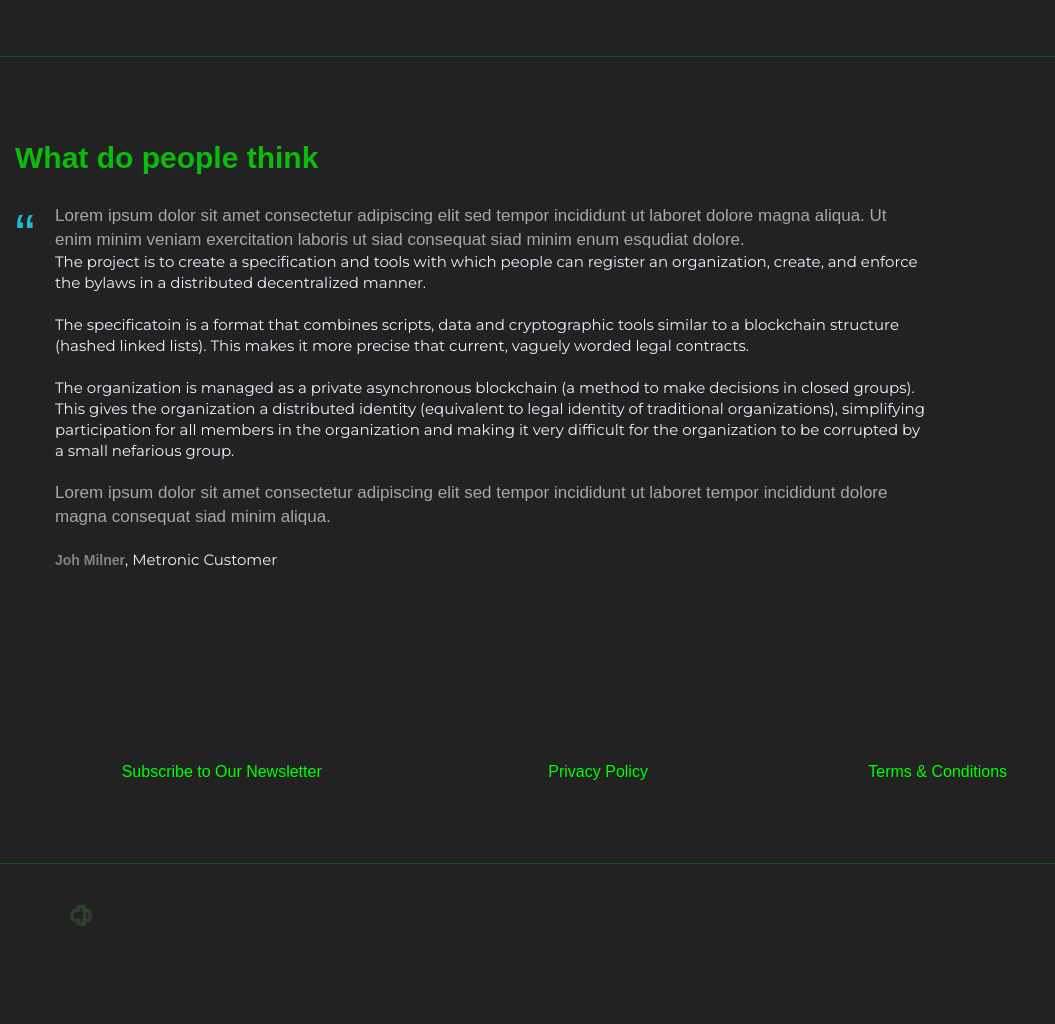
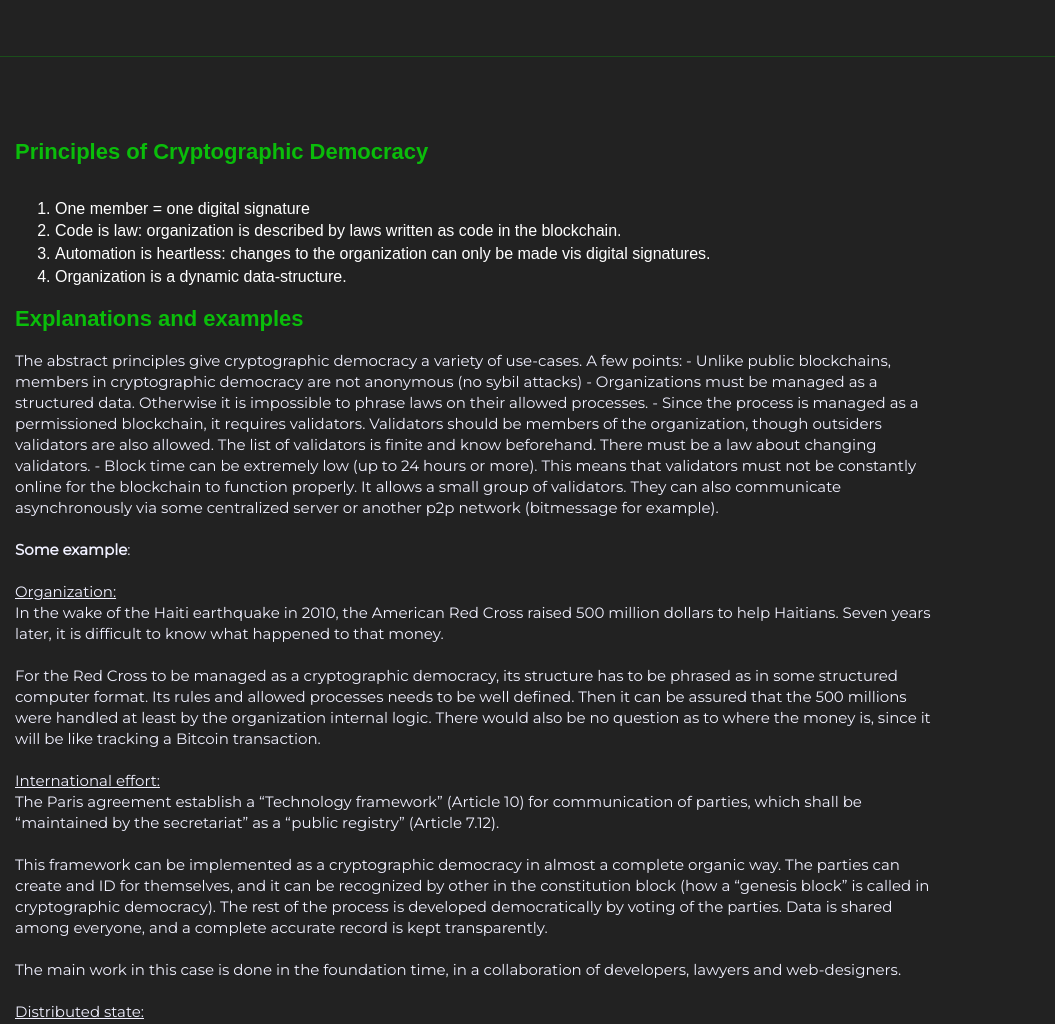
Before and after one commit to craigsailor/CD-Website, a plain HTML site: page index.html in a window 1280 px wide. Shown: the part 1360-2384 px from the top of the page, without its empty margins (0-1055 px from the left). Before the commit the page ends 2326 px from the top, so only its background shows below. Drawn offline with nearby package versions, Linux system fonts and the light colour scheme; a script that the page names is missing; a web font is replaced by a local one.

Commit message:
all text added

```diff
--- a/index.html
+++ b/index.html
@@ -1,32 +1,34 @@
 <!DOCTYPE html>
 <html lang="en" class="no-js">
 <!-- BEGIN HEAD -->
+
 <head>
-        <meta charset="utf-8"/>
+	<meta charset="utf-8" />
 	<title>Cryptographic Democracy</title>
 	<meta http-equiv="X-UA-Compatible" content="IE=edge">
-        <meta content="width=device-width, initial-scale=1" name="viewport"/>
-        <meta content="" name="description"/>
-        <meta content="" name="author"/>
+	<meta content="width=device-width, initial-scale=1" name="viewport" />
+	<meta content="" name="description" />
+	<meta content="" name="author" />
 
 	<!-- GLOBAL MANDATORY STYLES -->
 	<link href="https://fonts.googleapis.com/css?family=Encode+Sans+Expanded|Montserrat" rel="stylesheet">
-        <link href="vendor/simple-line-icons/simple-line-icons.min.css" rel="stylesheet" type="text/css"/>
-        <link href="vendor/bootstrap/css/bootstrap.min.css" rel="stylesheet" type="text/css"/>
+	<link href="vendor/simple-line-icons/simple-line-icons.min.css" rel="stylesheet" type="text/css" />
+	<link href="vendor/bootstrap/css/bootstrap.min.css" rel="stylesheet" type="text/css" />
 
 	<!-- PAGE LEVEL PLUGIN STYLES -->
 	<link href="css/animate.css" rel="stylesheet">
-        <link href="vendor/swiper/css/swiper.min.css" rel="stylesheet" type="text/css"/>
+	<link href="vendor/swiper/css/swiper.min.css" rel="stylesheet" type="text/css" />
 
 	<!-- THEME STYLES -->
-        <link href="css/z_layout.css" rel="stylesheet" type="text/css"/>
+	<link href="css/z_layout.css" rel="stylesheet" type="text/css" />
 
 	<!-- Favicon -->
-        <link rel="shortcut icon" href="favicon.ico"/>
+	<link rel="shortcut icon" href="favicon.ico" />
 </head>
 <!-- END HEAD -->
 
 <!-- BODY -->
+
 <body>
 
 	<!--========== HEADER ==========-->
@@ -99,7 +101,9 @@
 					<div class="work">
 						<div class="work-overlay">
 							<h3 class="color-white margin-b-5 bigheading">What is Cryptographic Democracy?</h3>
-                                <p class="color-white margin-b-0 bigtext"><b>Cryptographic Democracy</b> is about creating social structures and distributed entities secured by cryptography.<br><br>If that's unclear, read on....</p>
+							<p class="color-white margin-b-0 bigtext"><b>Cryptographic Democracy</b> is about creating social structures and distributed entities secured by cryptography.
+								<br>
+								<br>If that's unclear, read on....</p>
 						</div>
 						<div class="work-content">
 						</div>
@@ -113,7 +117,8 @@
 						<div class="work-overlay">
 							<h3 class="color-white margin-b-5 midheading">Why is this needed?</h3>
 							<p class="color-white margin-b-0 midtext">
-									Establishing a foundation can be difficult, cumbersome and expensive. If wish to exist in more than one jurisdiction/country, the difficulty is compounded.<br> We aim to simply this with modern cryptographic technology.
+								Establishing a foundation can be difficult, cumbersome and expensive. If wish to exist in more than one jurisdiction/country, the difficulty is compounded.
+								<br> We aim to simply this with modern cryptographic technology.
 							</p>
 						</div>
 						<div class="work-content">
@@ -163,7 +168,7 @@
 				<div class="col-sm-4 sm-margin-b-50">
 					<div class="wow fadeInLeft" data-wow-duration=".3" data-wow-delay=".2s">
 						<h3>International efforts</h3>
-                            <p>The Paris agreement calls for a “Technology framework” for communication of parties, which shall be “maintained  by the  secretariat” as a “public registry”. Using Cryptographic Democracy is a base for this framework ensures fair treatment, completeness of data and ease-international interaction between states.</p>
+						<p>The Paris agreement calls for a “Technology framework” for communication of parties, which shall be “maintained by the secretariat” as a “public registry”. Using Cryptographic Democracy is a base for this framework ensures fair treatment, completeness of data and ease-international interaction between states.</p>
 						<a class="link" href="#">Read More</a>
 					</div>
 				</div>
@@ -180,56 +185,66 @@
 	</div>
 	<!-- End Features -->
 
-        <!-- Testimonials -->
+	<!-- Principles -->
 	<div class="content-md container">
 		<div class="row">
 			<div class="col-sm-9">
-                    <h2>What do people think</h2>
-
-                    <!-- Swiper Testimonials -->
-                    <div class="swiper-slider swiper-testimonials">
-                        <!-- Swiper Wrapper -->
-                        <div class="swiper-wrapper">
-                            <div class="swiper-slide">
-                                <blockquote class="blockquote">
-                                    <div class="margin-b-20">
-                                        Lorem ipsum dolor sit amet consectetur adipiscing elit sed tempor incididunt ut laboret dolore magna aliqua. Ut enim minim veniam exercitation laboris ut siad consequat siad minim enum esqudiat dolore.
+				<h3>Principles of Cryptographic Democracy</h3>
+				<div class="section-seperator">
+					<div class="row">
+						<div class="col-sm-12">
 							<p>
-The project is to create a specification and tools with which people can register an organization, create, and enforce the bylaws in a distributed decentralized manner.
-<br><br>
-The specificatoin is a format that combines scripts, data and cryptographic tools similar to a blockchain structure (hashed linked lists). This makes it more precise that current, vaguely worded legal contracts.
-<br><br>
-The organization is managed as a private asynchronous blockchain (a method to make decisions in closed groups). This gives the organization a distributed identity (equivalent to legal identity of traditional organizations), simplifying participation for all members in the organization and making it very difficult for the organization to be corrupted by a small nefarious group.</p>
-                                    </div>
-                                    <div class="margin-b-20">
-                                        Lorem ipsum dolor sit amet consectetur adipiscing elit sed tempor incididunt ut laboret tempor incididunt dolore magna consequat siad minim aliqua.
-                                    </div>
-                                    <p><span class="fweight-700 color-link">Joh Milner</span>, Metronic Customer</p>
-                                </blockquote>
-                            </div>
-                            <div class="swiper-slide">
-                                <blockquote class="blockquote">
-                                    <div class="margin-b-20">
-                                        Duis aute irure dolor in reprehenderit in voluptate velit esse cillum dolore eu fugiat nulla pariatur. Excepteur sint occaecat cupidatat non proident, sunt in culpa qui officia deserunt mollit anim id est laborum.
-                                    </div>
-                                    <div class="margin-b-20">
-                                        Ut enim ad minim veniam, quis nostrud exercitation ullamco laboris nisi ut aliquip ex ea commodo consequat.
-                                    </div>
-                                    <p><span class="fweight-700 color-link">Alex Clarson</span>, Metronic Customer</p>
-                                </blockquote>
+								<ol>
+									<li style='color: white;'>One member = one digital signature</li>
+									<li style='color: white;'>Code is law: organization is described by laws written as code in the blockchain.</li>
+									<li style='color: white;'>Automation is heartless: changes to the organization can only be made vis digital signatures.</li>
+									<li style='color: white;'>Organization is a dynamic data-structure.</li>
+								</ol>
+							</p>
 						</div>
 					</div>
-                        <!-- End Swiper Wrapper -->
-
-                        <!-- Pagination -->
-                        <div class="swiper-testimonials-pagination"></div>
+					<div class="row">
+						<div class="col-sm-12">
+							<h3>Explanations and examples</h3>
 						</div>
-                    <!-- End Swiper Testimonials -->
+					</div>
+					<div class="row">
+						<div class="col-sm-12">
+							<p>
+								The abstract principles give cryptographic democracy a variety of use-cases. A few points: - Unlike public blockchains, members in cryptographic democracy are not anonymous (no sybil attacks) - Organizations must be managed as a structured data. Otherwise it is impossible to phrase laws on their allowed processes. - Since the process is managed as a permissioned blockchain, it requires validators. Validators should be members of the organization, though outsiders validators are also allowed. The list of validators is finite and know beforehand. There must be a law about changing validators. - Block time can be extremely low (up to 24 hours or more). This means that validators must not be constantly online for the blockchain to function properly. It allows a small group of validators. They can also communicate asynchronously via some centralized server or another p2p network (bitmessage for example).
+								<br>
+								<br>
+								<b>Some example</b>:
+								<br>
+								<br>
+								<u>Organization:</u>
+								<br> In the wake of the Haiti earthquake in 2010, the American Red Cross raised 500 million dollars to help Haitians. Seven years later, it is difficult to know what happened to that money.
+								<br>
+								<br> For the Red Cross to be managed as a cryptographic democracy, its structure has to be phrased as in some structured computer format. Its rules and allowed processes needs to be well defined. Then it can be assured that the 500 millions were handled at least by the organization internal logic. There would also be no question as to where the money is, since it will be like tracking a Bitcoin transaction.
+								<br>
+								<br>
+								<u>International effort:</u>
+								<br> The Paris agreement establish a “Technology framework” (Article 10) for communication of parties, which shall be “maintained by the secretariat” as a “public registry” (Article 7.12).
+								<br>
+								<br> This framework can be implemented as a cryptographic democracy in almost a complete organic way. The parties can create and ID for themselves, and it can be recognized by other in the constitution block (how a “genesis block” is called in cryptographic democracy). The rest of the process is developed democratically by voting of the parties. Data is shared among everyone, and a complete accurate record is kept transparently.
+								<br>
+								<br> The main work in this case is done in the foundation time, in a collaboration of developers, lawyers and web-designers.
+								<br>
+								<br>
+								<u>Distributed state:</u>
+								<br> The holy grail of cryptographic democracy (and modern governing suggestions in general) is a state whose members are not focused in one major geographical area, and whose holdings are distributed along the world. Cryptographic Democracy is a perfect infrastructure to support such an experiment, for example as a state for digital nomads, or for already existing efforts such as bitnation or seeland .
+							</p>
 						</div>
 					</div>
 					<!--// end row -->
 				</div>
-        <!-- End Testimonials -->
+			</div>
+		</div>
+	</div>
+	</div>
+	<!--// end row -->
+	</div>
+	<!-- End Principles -->
 
 	<!--========== END PAGE LAYOUT ==========-->
 
@@ -305,4 +320,5 @@ The organization is managed as a private asynchronous blockchain (a method to ma
 
 </body>
 <!-- END BODY -->
+
 </html>
```
Lines whose indentation alone changed are shown as unchanged.
